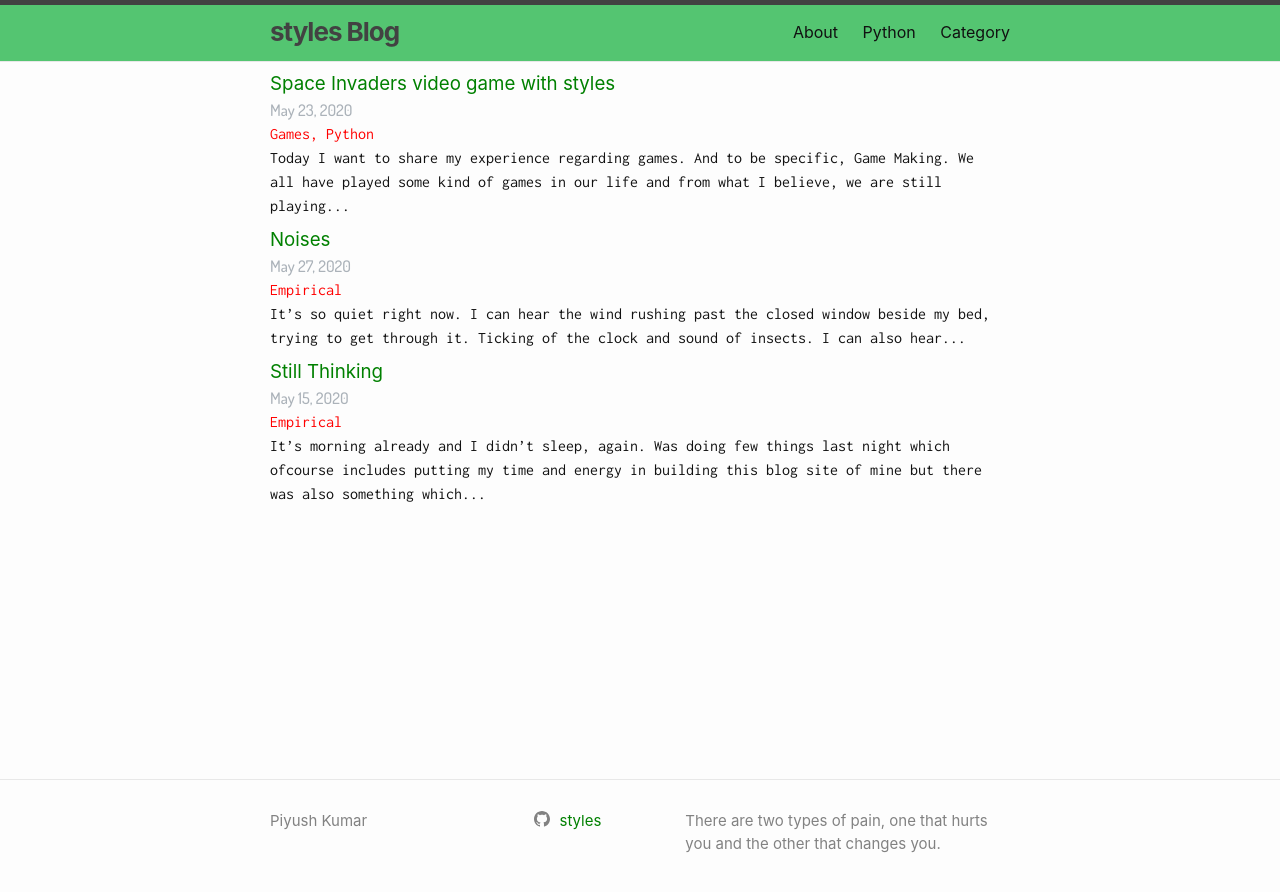
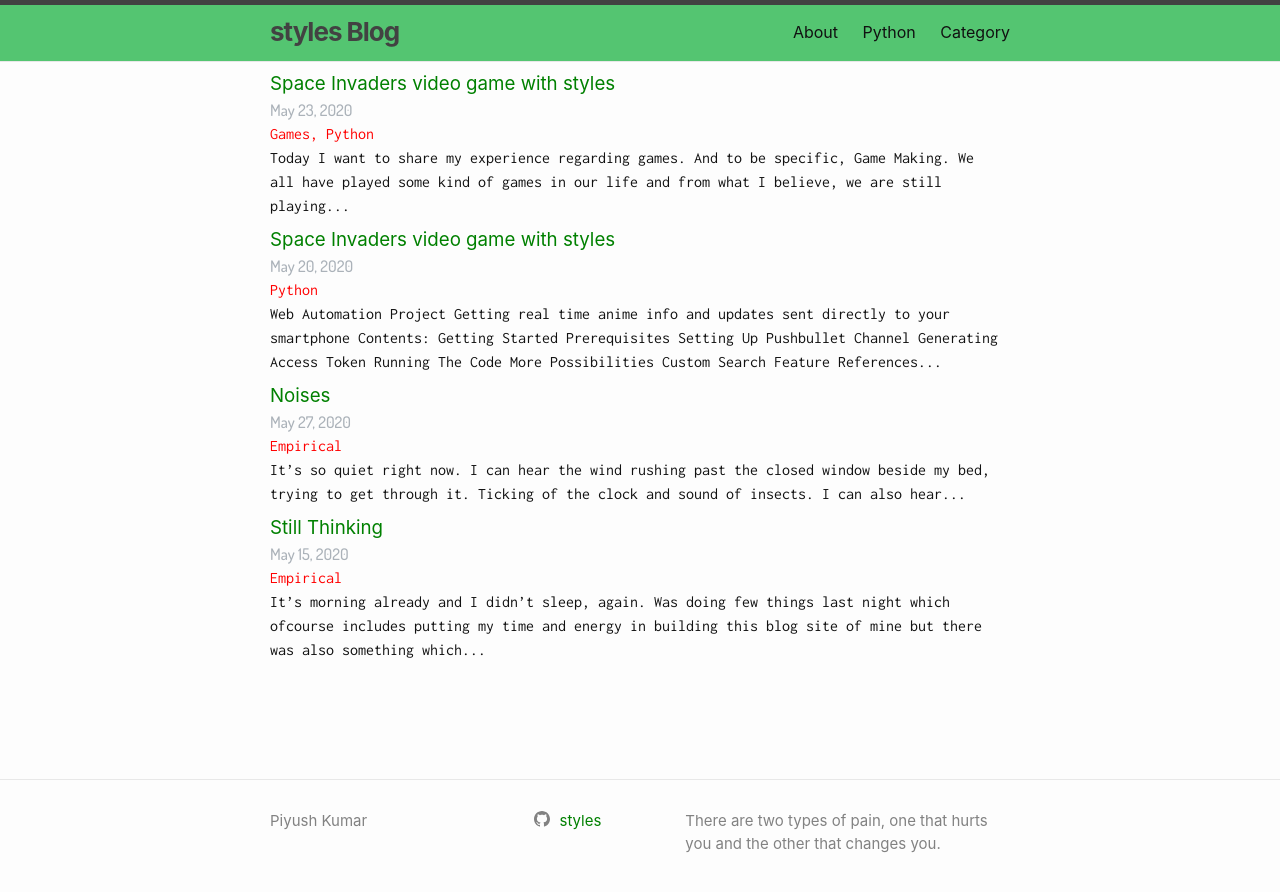
Before and after one commit to styles3544/Blog, a Jekyll site: the page built from index.html, in a window 1280 px wide. Shown: the top 892 px of the page. Built offline with Jekyll 4.4.1, drawn with Linux system fonts in a browser that asks for light colours.

Commit message:
renovating

```diff
--- a/_python_projects/2020-05-20-.md
+++ b/_python_projects/2020-05-20-.md
@@ -1,3 +1,12 @@
+---
+layout: post
+name: Space Invaders video game with styles
+title: Space Invaders video game with styles
+categories:
+- python
+---
+
+
 # Web Automation Project
 
 > Getting real time anime info and updates sent directly to your smartphone<br/><br/>
```
